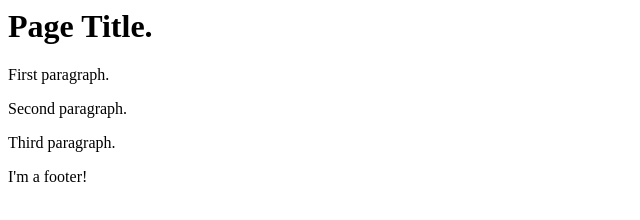
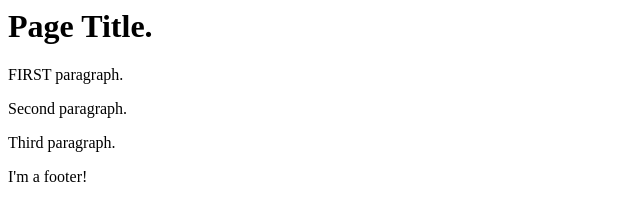
Before and after one commit to joelworsham/wordcamp_a2, a plain HTML site: page index.html in a window 1280 px wide. Shown: the full height of the page, 0-640 px from the left. Drawn offline with Linux system fonts and the light colour scheme.

Commit message:
Fixes #2

```diff
--- a/index.html
+++ b/index.html
@@ -4,7 +4,7 @@
 
 <section id="page-content">
     <p>
-        First paragraph.
+        FIRST paragraph.
     </p>
 
     <p>
```
